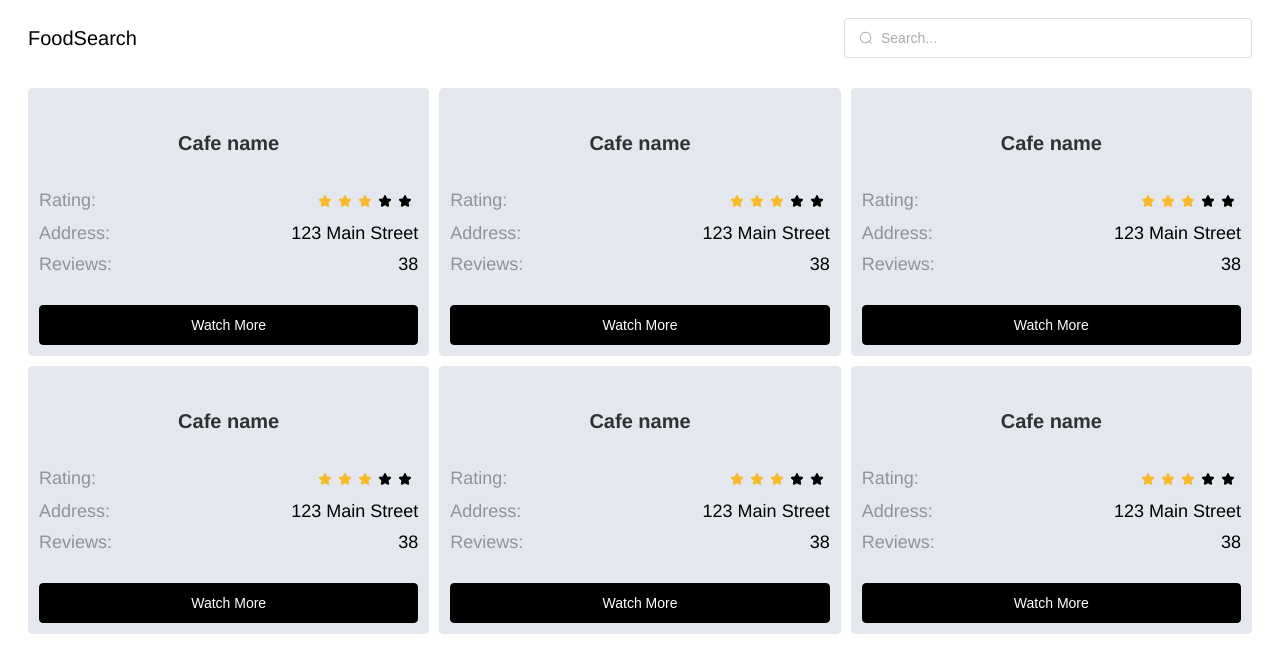
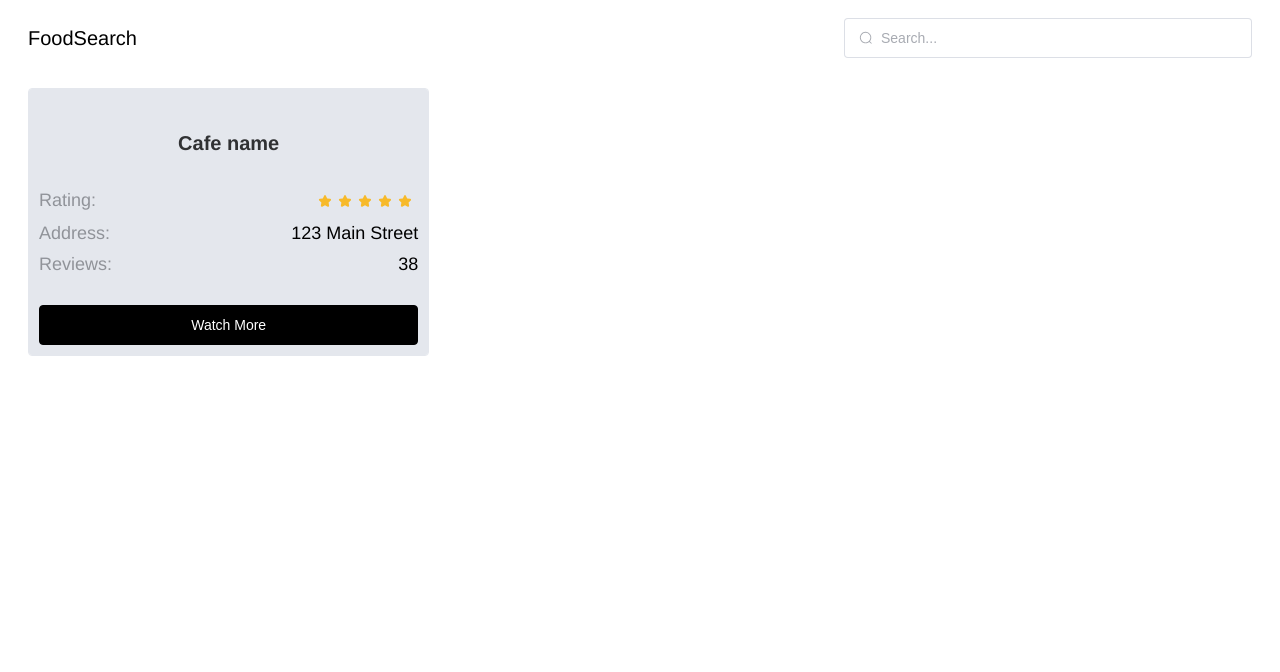
Before and after one commit to aitmamatovmusa/flavor_finder_frontend, a Vue app in the folder client/: page / in a window 1280 px wide. Shown: the top 672 px of the page. Built offline with nearby package versions, Linux system fonts and the light colour scheme.

Commit message:
Defined props for Place

```diff
--- a/client/package.json
+++ b/client/package.json
@@ -9,6 +9,7 @@
     "preview": "vite preview"
   },
   "dependencies": {
+    "axios": "^1.4.0",
     "element-plus": "^2.3.4",
     "vue": "^3.2.47",
     "vue-router": "^4.2.0"
--- a/client/src/pages/Home/Home.vue
+++ b/client/src/pages/Home/Home.vue
@@ -1,7 +1,12 @@
 <template>
   <div>
     <el-row :gutter="10">
-      <Place v-for="col in 6" :key="col"/>
+      <Place
+        :rating="5"
+        :numReviews="38"
+        title="Cafe name"
+        address="123 Main Street"
+      />
     </el-row>
   </div>
 </template>
--- a/client/src/pages/Home/Place.vue
+++ b/client/src/pages/Home/Place.vue
@@ -4,7 +4,7 @@
       :shadow="'never'"
       :body-style="{ background: '#E4E7ED', padding: '10px' }"
     >
-      <h5 class="card-name">Cafe name</h5>
+      <h5 class="card-name">{{ title }}</h5>
 
       <div class="card-info">
         <div class="card-info-item">
@@ -12,7 +12,7 @@
           <span>
             <el-rate
               disabled
-              v-model="rating"
+              :model-value="rating"
               size="small"
               disabled-void-color="#000000"
             />
@@ -20,11 +20,11 @@
         </div>
         <div class="card-info-item">
           Address:
-          <span> 123 Main Street </span>
+          <span> {{ address }} </span>
         </div>
         <div class="card-info-item">
           Reviews:
-          <span> 38 </span>
+          <span> {{ numReviews }} </span>
         </div>
       </div>
 
@@ -36,9 +36,28 @@
 </template>
 
 <script setup>
-import { ref } from 'vue';
-
-const rating = ref(3);
+defineProps({
+  id: {
+    type: Number,
+    required: true,
+  },
+  rating: {
+    type: Number,
+    required: false,
+  },
+  title: {
+    type: String,
+    required: true,
+  },
+  address: {
+    type: String,
+    required: true,
+  },
+  numReviews: {
+    type: Number,
+    required: true,
+  },
+});
 </script>
 
 <style scoped>
```
Also changed, not shown: 1 other file (tests, documents, lock files or other folders).
